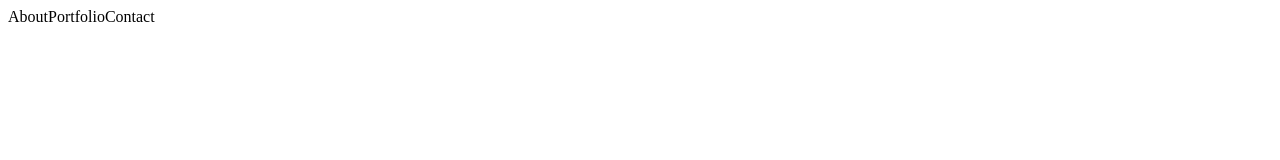
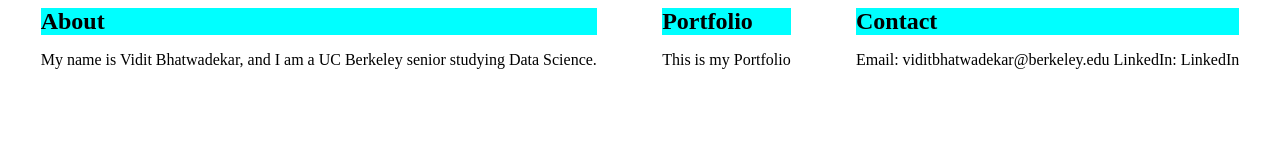
Before and after one commit to Vidit-Bhatwadekar/WebDevDecal, a plain HTML site: page Proj1/template.html in a window 1280 px wide. Drawn offline with Linux system fonts and the light colour scheme.

Commit message:
Proj1 folder named

```diff
--- a/Proj1/template.css
+++ b/Proj1/template.css
@@ -1,3 +1,18 @@
 .nav {
     display: flex;
+    justify-content: space-around;
   }
+
+/* For the aesthetics */
+.nav-button {
+    display: flex;
+    justify-content:flex-start;
+    flex-direction: column;
+
+  }
+
+.headings {
+    background-color: aqua;
+    font-family:'Times New Roman', Times, serif;
+    font-size:x-large;
+}
--- a/Proj1/template.html
+++ b/Proj1/template.html
@@ -16,9 +16,26 @@
         <div class="navbar">
             <div class="logo"></div>
             <div class="nav">
-                <div class="nav-button">About</div>
-                <div class="nav-button">Portfolio</div>
-                <div class="nav-button">Contact</div>
+                <div class="nav-button">
+                    <b class="headings">About</b>
+                    <p class="paragraphs">
+                        My name is Vidit Bhatwadekar, and I am a UC Berkeley senior studying Data Science.
+                    </p>
+
+                </div>
+                <div class="nav-button">
+                    <b class="headings">Portfolio</b>
+                    <p class="paragraphs">
+                        This is my Portfolio
+                    </p>
+                </div>
+                <div class="nav-button">
+                    <b class="headings">Contact</b>
+                    <p class="paragraphs">
+                        Email: viditbhatwadekar@berkeley.edu
+                        LinkedIn: LinkedIn
+                    </p>
+                </div>
             </div>
         </div>
         <div class="headline"></div>
```
Also changed, not shown: 1 other file.
